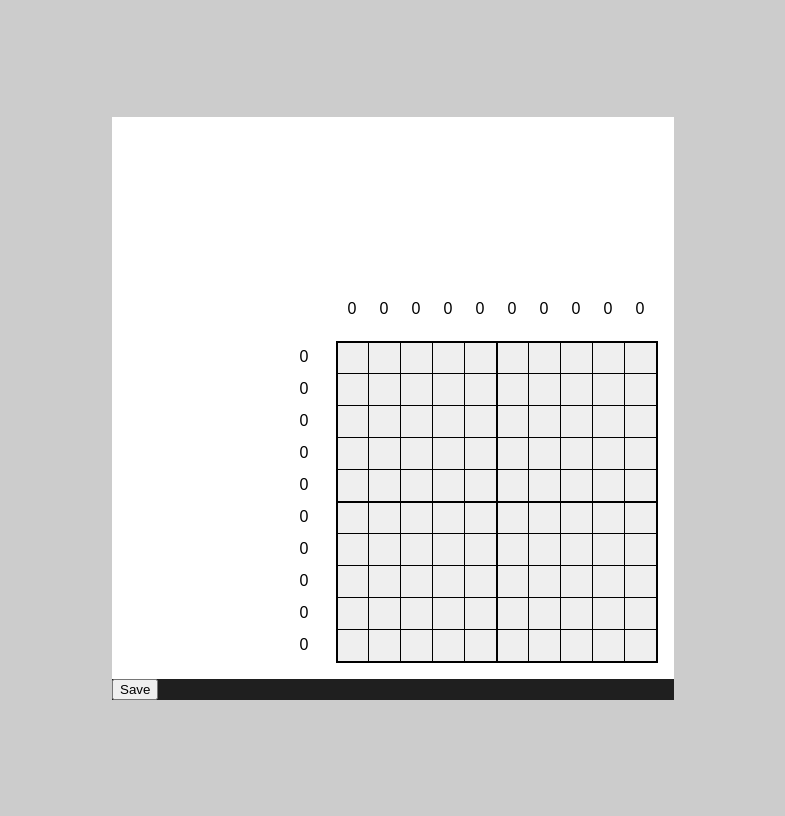
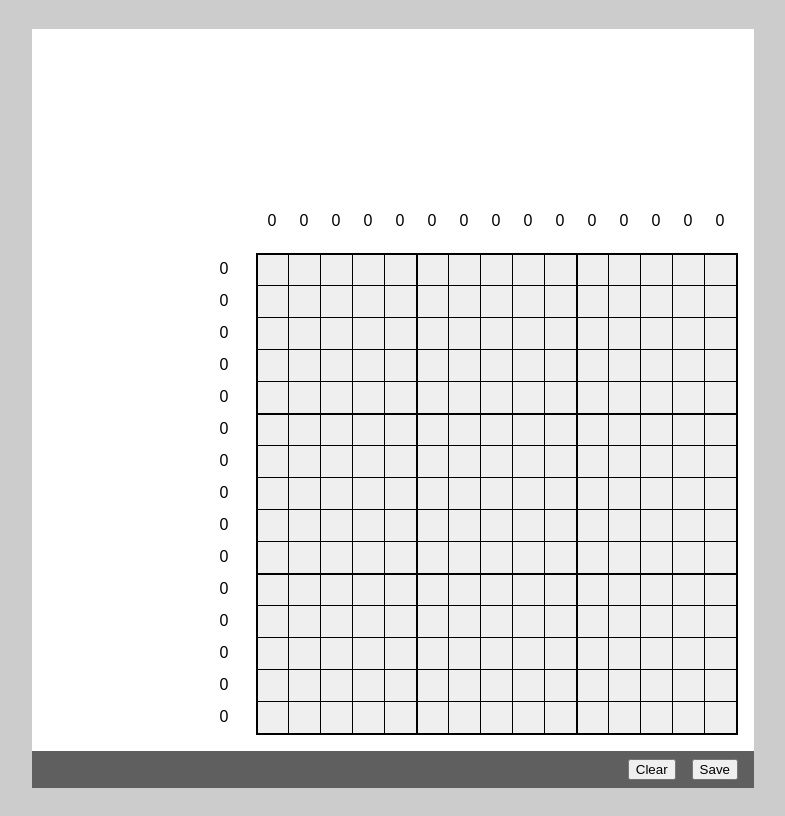
Before and after one commit to christenlanger/nonograms, a React (Vite) app: page / in a window 1280 px wide. Shown: the whole page, without its empty margins (247-1032 px from the left). Built offline with nearby package versions, Linux system fonts and the light colour scheme.

Commit message:
Finish solver logic.

```diff
--- a/src/App.tsx
+++ b/src/App.tsx
@@ -1,6 +1,6 @@
 import { useState } from "react";
 
-import type { SolverBoard } from "./features/solver/types";
+import type { SolverBoard } from "./shared/types";
 
 import Composer from "./features/composer/components/Composer";
 import Solver from "./features/solver/Solver";
--- a/src/features/composer/components/BoardComposer.tsx
+++ b/src/features/composer/components/BoardComposer.tsx
@@ -1,58 +1,38 @@
-import { useState, useEffect } from "react";
+import { useRef } from "react";
 
-import type { BoardLayout } from "@/shared/types";
+import type { BoardLayout, Hints } from "@/shared/types";
 
 import Board from "@/features/core/components/Board";
 import HintsList from "@/features/core/components/Hints";
-import { calculateHints } from "../utils";
-import type { Hints } from "@/features/solver/types";
 
 type Props = {
   boardLayout: BoardLayout;
+  hints: Hints;
   onMark: (index: number) => void;
-  onUpdateHints: (hints: Hints) => void;
+  onUpdateHints: () => void;
 };
 
-export default function BoardComposer({ boardLayout, onMark, onUpdateHints }: Props) {
-  const { tiles, dimensions } = boardLayout;
-  const { rows, cols } = dimensions;
-
-  const [pointerDown, setPointerDown] = useState(false);
-  const [hints, setHints] = useState<Hints>(() => {
-    return {
-      rowHints: calculateHints(tiles, rows, cols, "rows"),
-      colHints: calculateHints(tiles, rows, cols, "cols"),
-    };
-  });
+export default function BoardComposer({ boardLayout, hints, onMark, onUpdateHints }: Props) {
+  const pointerDown = useRef(false);
 
   const handlePointerDown = (index: number) => {
-    setPointerDown(true);
+    pointerDown.current = true;
     onMark(index);
+
+    const handlePointerUp = () => {
+      pointerDown.current = false;
+
+      onUpdateHints();
+
+      window.removeEventListener("pointerup", handlePointerUp);
+    };
+
+    window.addEventListener("pointerup", handlePointerUp);
   };
 
   const handlePointerEnter = (index: number) => {
-    if (pointerDown) onMark(index);
+    if (pointerDown.current) onMark(index);
   };
-
-  useEffect(() => {
-    const handlePointerUp = () => {
-      setPointerDown(false);
-
-      const hints = {
-        rowHints: calculateHints(tiles, rows, cols, "rows"),
-        colHints: calculateHints(tiles, rows, cols, "cols"),
-      };
-
-      setHints(hints);
-      onUpdateHints(hints);
-    };
-
-    window.addEventListener("pointerup", handlePointerUp);
-
-    return () => {
-      window.removeEventListener("pointerup", handlePointerUp);
-    };
-  }, [onUpdateHints, pointerDown, cols, rows, tiles]);
 
   const { colHints, rowHints } = hints;
 
--- a/src/features/composer/components/Composer.tsx
+++ b/src/features/composer/components/Composer.tsx
@@ -1,9 +1,9 @@
 import { useEffect, useState, useRef } from "react";
 
-import type { BoardLayout, DragMode } from "@/shared/types";
-import type { Hints, SolverBoard } from "@/features/solver/types";
+import type { BoardLayout, Hints, DragMode, SolverBoard } from "@/shared/types";
 
 import BoardComposer from "./BoardComposer";
+import { calculateHints } from "../utils";
 
 type Props = {
   onSave?: (solverBoard: SolverBoard) => void;
@@ -11,14 +11,19 @@ type Props = {
 
 const dummyBoard: BoardLayout = {
   dimensions: {
-    rows: 10,
-    cols: 10,
+    rows: 15,
+    cols: 15,
   },
   separators: {
     rows: 5,
     cols: 5,
   },
-  tiles: new Set(),
+  tiles: new Map(),
+};
+
+const initialHints: Hints = {
+  rowHints: Array(dummyBoard.dimensions.rows).fill([0]),
+  colHints: Array(dummyBoard.dimensions.cols).fill([0]),
 };
 
 export default function Composer({ onSave }: Props) {
@@ -27,10 +32,19 @@ export default function Composer({ onSave }: Props) {
     rows: dummyBoard.dimensions.rows,
     cols: dummyBoard.dimensions.cols,
     grid: Array(dummyBoard.dimensions.rows).fill(Array(dummyBoard.dimensions.cols).fill("?")),
-    rowHints: [],
-    colHints: [],
+    rowHints: initialHints.rowHints,
+    colHints: initialHints.colHints,
   });
   const [boardLayout, setBoardLayout] = useState<BoardLayout>(dummyBoard);
+  const boardLayoutRef = useRef<BoardLayout>(dummyBoard);
+  const [hints, setHints] = useState<Hints>(() => {
+    const { tiles, dimensions } = dummyBoard;
+    const { rows, cols } = dimensions;
+    return {
+      rowHints: calculateHints(tiles, rows, cols, "rows"),
+      colHints: calculateHints(tiles, rows, cols, "cols"),
+    };
+  });
 
   const handleOnClick = (index: number) => {
     if (!boardLayout) return;
@@ -38,31 +52,67 @@ export default function Composer({ onSave }: Props) {
     if (boardLayout.tiles.has(index)) {
       if (lastDragMode === "unset" || lastDragMode === "unmark") {
         if (lastDragMode === "unset") setLastDragMode("unmark");
-        setBoardLayout((prev) => ({
-          ...prev,
-          tiles: new Set([...prev.tiles].filter((cur) => cur !== index)),
-        }));
+        setBoardLayout((prev) => {
+          const newTiles = new Map(prev.tiles);
+          newTiles.delete(index);
+          boardLayoutRef.current = {
+            ...prev,
+            tiles: newTiles,
+          };
+          return boardLayoutRef.current;
+        });
       }
     } else if (lastDragMode === "unset" || lastDragMode === "mark") {
       if (lastDragMode === "unset") setLastDragMode("mark");
-      setBoardLayout((prev) => ({
+      setBoardLayout((prev) => {
+        const newTiles = new Map(prev.tiles);
+        newTiles.set(index, "O");
+        boardLayoutRef.current = {
+          ...prev,
+          tiles: newTiles,
+        };
+        return boardLayoutRef.current;
+      });
+    }
+  };
+
+  const handleClear = () => {
+    setBoardLayout((prev) => {
+      boardLayoutRef.current = {
         ...prev,
-        tiles: new Set([...prev.tiles, index]),
-      }));
-    }
+        tiles: new Map(),
+      };
+      return boardLayoutRef.current;
+    });
+
+    solverBoard.current = {
+      ...solverBoard.current,
+      rowHints: initialHints.rowHints,
+      colHints: initialHints.colHints,
+    };
+
+    setHints(initialHints);
   };
 
   const handleOnSave = () => {
     onSave?.({ ...solverBoard.current });
   };
 
-  const handleUpdateHints = (hints: Hints) => {
-    const { rowHints, colHints } = hints;
+  const handleUpdateHints = () => {
+    const { tiles, dimensions } = boardLayoutRef.current;
+    const { rows, cols } = dimensions;
+    const hints: Hints = {
+      rowHints: calculateHints(tiles, rows, cols, "rows"),
+      colHints: calculateHints(tiles, rows, cols, "cols"),
+    };
+
     solverBoard.current = {
       ...solverBoard.current,
-      rowHints,
-      colHints,
+      rowHints: hints.rowHints,
+      colHints: hints.colHints,
     };
+
+    setHints(hints);
   };
 
   useEffect(() => {
@@ -82,11 +132,15 @@ export default function Composer({ onSave }: Props) {
       {boardLayout && (
         <BoardComposer
           boardLayout={boardLayout}
+          hints={hints}
           onMark={handleOnClick}
           onUpdateHints={handleUpdateHints}
         />
       )}
-      <button onClick={handleOnSave}>Save</button>
+      <div className="composer-controls">
+        <button onClick={handleClear}>Clear</button>
+        <button onClick={handleOnSave}>Save</button>
+      </div>
     </div>
   );
 }
--- a/src/features/composer/utils.ts
+++ b/src/features/composer/utils.ts
@@ -1,5 +1,7 @@
+import type { Cell } from "@/shared/types";
+
 export function calculateHints(
-  tiles: Set<number>,
+  tiles: Map<number, Cell>,
   rows: number,
   cols: number,
   mode: "rows" | "cols",
@@ -16,7 +18,7 @@ export function calculateHints(
     for (let j = 0; j < axis2Length; j++) {
       const index = mode === "rows" ? i * cols + j : j * cols + i;
 
-      if (tiles.has(index)) {
+      if (tiles.get(index) === "O") {
         count++;
       } else if (count > 0) {
         hintRow.push(count);
--- a/src/features/core/components/Board.tsx
+++ b/src/features/core/components/Board.tsx
@@ -13,13 +13,19 @@ type Props = {
 export default function Board({ boardLayout, onPointerDown, onPointerEnter }: Props) {
   const { dimensions, separators, tiles } = boardLayout;
 
+  const cssStyle = {
+    "--repeat-cols": dimensions.cols,
+    "--repeat-rows": dimensions.rows,
+  } as React.CSSProperties;
+
   return (
-    <div className="board" style={{ gridTemplateColumns: `repeat(${dimensions.cols}, auto)` }}>
+    <div className="board" style={cssStyle}>
       {Array.from({ length: dimensions.rows }, (_, row) => (
         <Fragment key={`row-${row}`}>
           {Array.from({ length: dimensions.cols }, (_, col) => {
             const index = row * dimensions.cols + col;
-            const cssClass = tiles.has(index) ? "marked" : "";
+            const value = tiles?.get(index);
+            const cssClass = value === "O" ? "marked" : value === "X" ? "crossed" : "";
 
             return (
               <Tile
--- a/src/features/core/utils.ts
+++ b/src/features/core/utils.ts
@@ -1,4 +1,4 @@
-import type { Cell } from "../solver/types";
+import type { Cell } from "@/shared/types";
 
 export function generateCells(rows: number, cols: number, tiles: Set<number>): Cell[][] {
   const output: Cell[][] = [];
--- a/src/features/solver/Solver.tsx
+++ b/src/features/solver/Solver.tsx
@@ -1,13 +1,50 @@
-import type { SolverBoard } from "./types";
+import { useMemo } from "react";
+
+import type { Cell, SolverBoard } from "@/shared/types";
+
+import { solveBoard } from "./utils";
+
+import Board from "../core/components/Board";
+import HintsList from "../core/components/Hints";
 
 type Props = {
   config: SolverBoard;
 };
 
 export default function Solver({ config }: Props) {
-  const { rows, cols, grid, rowHints, colHints } = config;
+  const { rows, cols, rowHints, colHints } = config;
 
-  console.log(config);
+  // Solve the board
+  const solvingGrid = useMemo(() => solveBoard(config), [config]);
 
-  return <></>;
+  if (solvingGrid.status === "invalid") {
+    return <div>Board configuration was invalid.</div>;
+  }
+
+  // Convert marked tiles into proper indices
+  const tiles = new Map<number, Cell>();
+  let count = 0;
+  for (let i = 0; i < solvingGrid.grid.length; i++) {
+    for (let j = 0; j < solvingGrid.grid[i].length; j++) {
+      if (solvingGrid.grid[i][j] !== "?") {
+        tiles.set(count, solvingGrid.grid[i][j]);
+      }
+      count++;
+    }
+  }
+
+  const boardLayout = {
+    dimensions: { rows, cols },
+    separators: { rows: 5, cols: 5 },
+    tiles: tiles,
+  };
+
+  return (
+    <div className="board-container">
+      <div className="placeholder"></div>
+      <HintsList hints={colHints} mode="cols" />
+      <HintsList hints={rowHints} mode="rows" />
+      <Board boardLayout={boardLayout} />
+    </div>
+  );
 }
--- a/src/features/solver/utils.ts
+++ b/src/features/solver/utils.ts
@@ -1,4 +1,5 @@
-import type { Cell, LineConfig } from "./types";
+import type { Cell, SolverBoard } from "@/shared/types";
+import type { LineConfig, SolvedBoard } from "./types";
 
 // Helper function to substitute for slice+indexOf
 const checkForMark = (
@@ -23,6 +24,16 @@ const checkForMark = (
   return foundMark;
 };
 
+// Helper function to compare two lines
+export function arraysEqual(a: Cell[], b: Cell[]): boolean {
+  if (a.length !== b.length) return false;
+
+  for (let i = 0; i < a.length; i++) {
+    if (a[i] !== b[i]) return false;
+  }
+  return true;
+}
+
 // Check possible spaces for current line configuration. We can also mark edges with X this way.
 export function getOverlaps(currentCell: Cell[], hint: number[]): LineConfig {
   const length = currentCell.length;
@@ -33,6 +44,12 @@ export function getOverlaps(currentCell: Cell[], hint: number[]): LineConfig {
 
   if (!hint.length) return result;
   const n = hint.length;
+
+  // If the hint is [0], just mark everything with X
+  if (hint[0] === 0) {
+    result.cells = Array(length).fill("X");
+    return result;
+  }
 
   // Fine the earliest and latest start indexes
   const earliestIdx: number[] = new Array(n).fill(0);
@@ -166,10 +183,10 @@ export function getOverlaps(currentCell: Cell[], hint: number[]): LineConfig {
   for (let i = 0; i < earliestIdx.length; i++) {
     const left = earliestIdx[i];
     const right = latestIdx[i];
-    const overlapEnd = left + hint[i];
+    const overlapEnd = left + hint[i] - 1;
 
     if (overlapEnd >= right) {
-      for (let j = right; j < overlapEnd; j++) {
+      for (let j = right; j <= overlapEnd; j++) {
         result.cells[j] = "O";
       }
     }
@@ -208,3 +225,72 @@ export function getOverlaps(currentCell: Cell[], hint: number[]): LineConfig {
 
   return result;
 }
+
+export function solveBoard(config: SolverBoard, maxLoops: number = 0): SolvedBoard {
+  const { grid, rowHints, colHints } = config;
+
+  let solvingGrid: Cell[][] = structuredClone(grid);
+
+  let invalid = false;
+  let changed: boolean;
+  let count = 1;
+
+  do {
+    changed = false;
+
+    // Each row
+    for (let i = 0; i < solvingGrid.length; i++) {
+      const currentLine: LineConfig = getOverlaps(solvingGrid[i], rowHints[i]);
+      if (currentLine.status === "invalid") {
+        console.error(
+          "Returned invalid: ",
+          currentLine.cells,
+          "Row",
+          i,
+          rowHints[i],
+          "Iteration",
+          count,
+        );
+        invalid = true;
+        break;
+      }
+
+      if (!arraysEqual(solvingGrid[i], currentLine.cells)) {
+        changed = true;
+        solvingGrid[i] = [...currentLine.cells];
+      }
+    }
+
+    // Construct lines for each column and test
+    const colLength = solvingGrid[0].length;
+    const tempGrid: Cell[][] = Array.from({ length: colLength }, (_, i) =>
+      solvingGrid.map((row) => row[i]),
+    );
+
+    for (let i = 0; i < tempGrid.length; i++) {
+      const currentLine: LineConfig = getOverlaps(tempGrid[i], colHints[i]);
+      if (currentLine.status === "invalid") {
+        console.error("Returned invalid: ", currentLine.cells, colHints[i]);
+        invalid = true;
+        break;
+      }
+
+      if (!arraysEqual(tempGrid[i], currentLine.cells)) {
+        changed = true;
+        tempGrid[i] = [...currentLine.cells];
+      }
+    }
+
+    solvingGrid = tempGrid[0].map((_, rowIndex) => tempGrid.map((col) => col[rowIndex]));
+    count++;
+
+    if (maxLoops > 0 && count >= maxLoops) {
+      break;
+    }
+  } while (changed && !invalid);
+
+  return {
+    status: invalid ? "invalid" : "valid",
+    grid: solvingGrid,
+  };
+}
--- a/src/index.css
+++ b/src/index.css
@@ -22,8 +22,21 @@ body {
   height: 100dvh;
 }
 
+#root {
+  display: flex;
+  align-items: flex-start;
+}
+
 .nonogram {
   background-color: var(--color-background);
+}
+
+.composer-controls {
+  background-color: #5f5f5f;
+  padding: 0.5rem 1rem;
+  display: flex;
+  justify-content: flex-end;
+  gap: 1rem;
 }
 
 .board-container {
@@ -82,11 +95,13 @@ body {
   border-right: var(--grid-border);
   border-bottom: var(--grid-border);
   border-width: 2px;
+  grid-template-columns: repeat(var(--repeat-cols), var(--grid-size));
+  grid-auto-rows: var(--grid-size);
 }
 
 .tile {
-  width: var(--grid-size);
-  height: var(--grid-size);
+  width: 100%;
+  height: 100%;
   background-color: #fff;
   border-top: var(--grid-border);
   border-left: var(--grid-border);
@@ -107,5 +122,16 @@ body {
     &.marked {
       background-color: #5f5f5f;
     }
+
+    &.crossed {
+      display: flex;
+      justify-content: center;
+      align-items: center;
+    }
+
+    &.crossed::after {
+      content: "X";
+      color: rgb(155, 57, 57);
+    }
   }
 }
```
Also changed, not shown: src/features/solver/types.ts (+4 -10 lines), src/shared/types.ts (+14 -1 lines), 1 other file (tests, documents, lock files or other folders).
